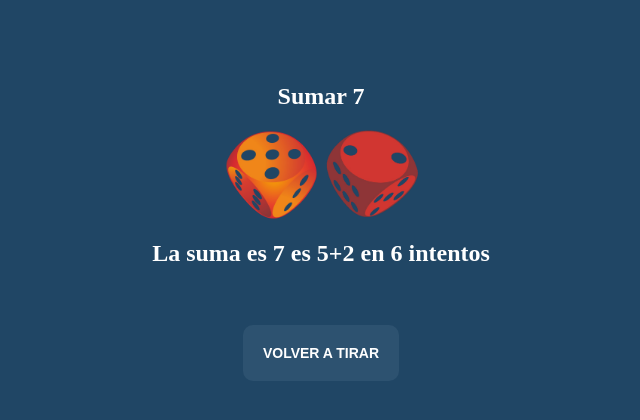
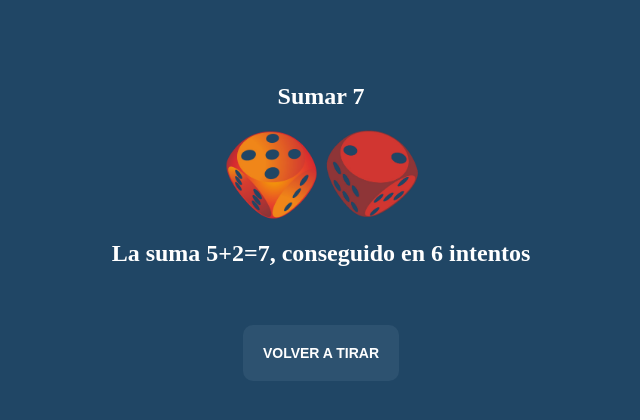
Before and after one commit to YaizaFC/proyectoDados, a PHP site: page /privado2/sumar7.php in a window 1280 px wide. Shown: the part 247-667 px from the top of the page, without its empty margins (319-959 px from the left). Run offline with PHP 8.4, Linux system fonts and the light colour scheme; the visitor is signed in with stand-in values (Sample User, id 1).

Commit message:
commit subo proyecto dados final

```diff
--- a/acercaDe.html
+++ b/acercaDe.html
@@ -1,4 +1,7 @@
 <html>
+    <!--YAIZA FRITIS CALVO- DAW 2 -Despliegue de apliaciones web
+    PROYECTO DADOS - 21 de Octubre de 2020-->
+
     <head>
         <!--<link href="css/estilo2.css" rel="stylesheet" type="text/css">-->
         <link href="https://fonts.googleapis.com/css2?family=Inconsolata&display=swap" rel="stylesheet">
--- a/index.php
+++ b/index.php
@@ -1,4 +1,6 @@
 <?php
+// YAIZA FRITIS CALVO- DAW 2 -Despliegue de apliaciones web
+// PROYECTO DADOS - 21 de Octubre de 2020
 
 error_reporting(0);
 
--- a/menu.php
+++ b/menu.php
@@ -1,4 +1,6 @@
 <?php
+// YAIZA FRITIS CALVO- DAW 2 -Despliegue de apliaciones web
+// PROYECTO DADOS - 21 de Octubre de 2020
 session_start();
 
 if($_SESSION['logueado']==true){
--- a/privado1/tiradaDados.php
+++ b/privado1/tiradaDados.php
@@ -1,4 +1,6 @@
 <?php
+// YAIZA FRITIS CALVO- DAW 2 -Despliegue de apliaciones web
+// PROYECTO DADOS - 21 de Octubre de 2020
 session_start();
 
 if($_SESSION['logueado']==true){
--- a/privado2/sumar7.php
+++ b/privado2/sumar7.php
@@ -1,4 +1,6 @@
 <?php
+// YAIZA FRITIS CALVO- DAW 2 -Despliegue de apliaciones web
+// PROYECTO DADOS - 21 de Octubre de 2020
 session_start();
 
 if($_SESSION['logueado']==true){
@@ -103,7 +105,7 @@ echo '<html>
             echo '<img src="../img/seis.png" witdh="90px" height="90px">';
             break;
     }
-    echo '<h2>La suma es 7 es '.$primerGenerado. '+'.$segundoGenerado.' en '. $intentos. ' intentos</h2>';
+    echo '<h2>La suma '.$primerGenerado. '+'.$segundoGenerado.'=7, conseguido en '. $intentos. ' intentos</h2>';
     echo '<br/><input id="tirar" type="reset" value="VOLVER A TIRAR" onClick="location.reload();" >';
     echo '</div></body></html>';
 
--- a/privado3/comprobar.php
+++ b/privado3/comprobar.php
@@ -1,11 +1,13 @@
 <?php
+// YAIZA FRITIS CALVO- DAW 2 -Despliegue de apliaciones web
+// PROYECTO DADOS - 21 de Octubre de 2020
 session_start();
 
 if($_SESSION['logueado']==true){
 
     echo '<html>
     <head>
-        <link href="estilos2.css" rel="stylesheet" type="text/css">
+        <link href="css/estilo.css" rel="stylesheet" type="text/css">
 
     </head>
     <body>
--- a/privado3/parImpar.php
+++ b/privado3/parImpar.php
@@ -1,4 +1,6 @@
 <?php
+// YAIZA FRITIS CALVO- DAW 2 -Despliegue de apliaciones web
+// PROYECTO DADOS - 21 de Octubre de 2020
 session_start();
 
 if($_SESSION['logueado']==true){
```
